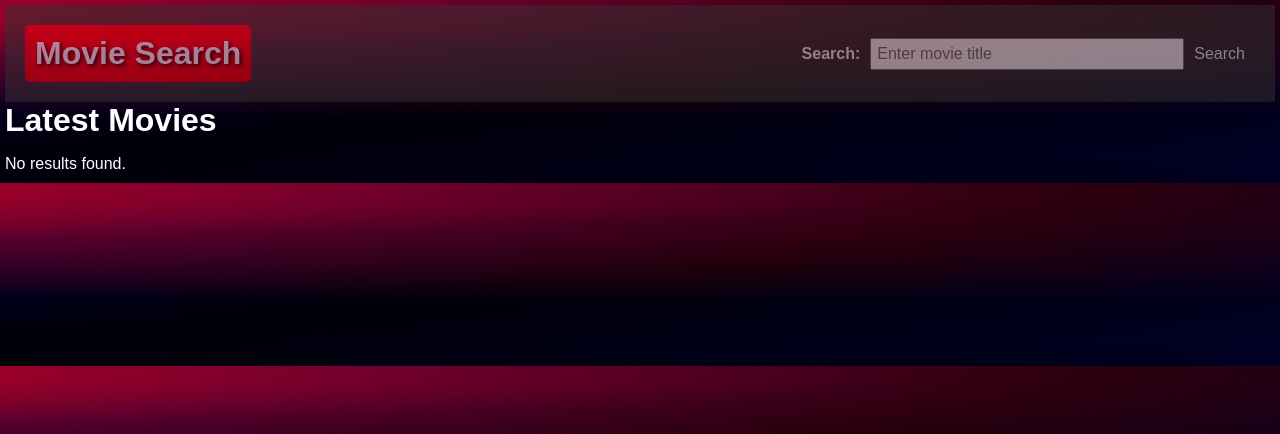
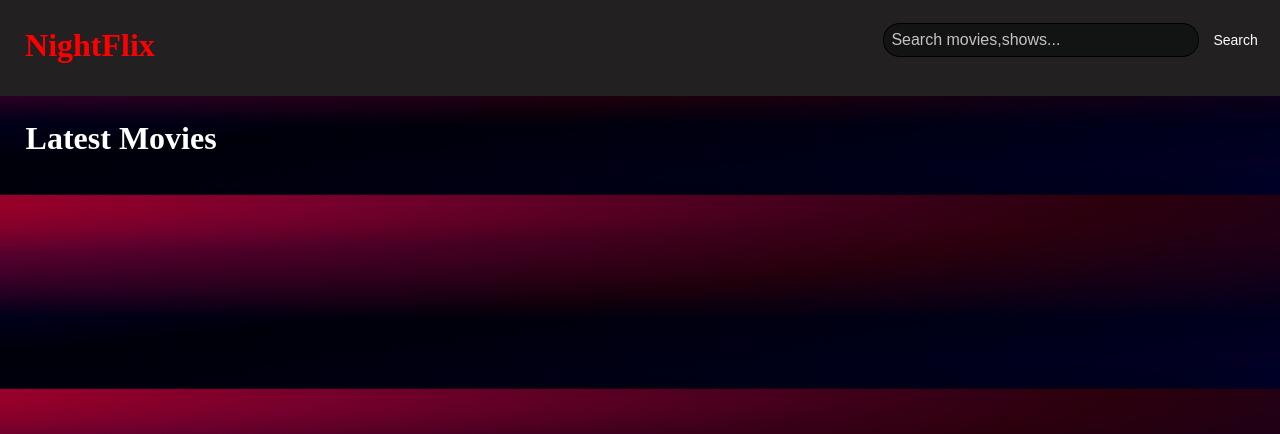
Before and after one commit to meetkool/Nightflix, a Flask app: page / in a window 1280 px wide. Shown: the top 434 px of the page. Run offline with Flask 3, Linux system fonts and the light colour scheme; data that the repository does not hold is empty.

Commit message:
add update css

```diff
--- a/src/web/templates/index.html
+++ b/src/web/templates/index.html
@@ -1,10 +1,9 @@
 <!DOCTYPE html>
 <html>
 <head>
-
-    <title>Movie Search Results</title>
+    <title>NightFlix : Home</title>
     <style>
-       body {
+        body {
     margin: 0%  ;
     background-repeat: no-repeat;
     background-attachment: fixed;
@@ -61,51 +60,59 @@
       background-position: 22% 0%;
     }
   }
-        body {
-            font-family: Arial, sans-serif;
-            margin: 5px;
-            padding: 0;
-        }
-
-        header {
-            opacity: 0.5;
-            background-color: #333;
-            padding: 20px;
-            color: #fff;
-            display: flex;
-            align-items: center;
-        }
 
         h1 {
-            margin: 0;
-            margin-right: auto;
+            /* color: white; */
+            margin-left: 1vw;
         }
 
         form {
-            margin-left: auto;
-            display: flex;
-            align-items: center;
+            margin-left: 55vw;
         }
 
         label {
             font-weight: bold;
-            margin-right: 10px;
-            color: #fff;
         }
 
+        .navbar{
+            height: 10vh;
+            margin: -1rem;
+            padding: 1rem;
+            /* border: solid 1px black; */
+            background-color: rgb(34, 32, 32);
+            display: flex;
+            justify-content: space-around;
+            align-items: center;
+        }
         input[type="text"] {
             width: 300px;
-            padding: 5px;
+            padding: 7px;
             font-size: 16px;
+            background-color: #121313;
+            border-radius: 1rem;
+            color: white;
+            border: 1px solid black;
+            /* overflow: hidden; */
+        }
+
+        ::placeholder{
+            color: rgb(198, 194, 194);
         }
 
         input[type="submit"] {
-            padding: 5px 10px;
-            font-size: 16px;
-            background-color: #333;
+            padding: 7px 10px;
+            font-size: 14px;
+            background-color: rgb(34, 32, 32);
+            /* background-color: black; */
+            border-radius: 1rem;
             color: #fff;
             border: none;
             cursor: pointer;
+        }
+
+        input[type="submit"]:hover{
+            background-color: #121313;
+            transition: 0.2s ease-in;
         }
 
         ul {
@@ -118,59 +125,17 @@
 
         li {
             background-color: #f5f5f5;
-            padding: 20px;
+            padding: 10px;
             border-radius: 5px;
-            transition: transform 0.3s;
-            cursor: pointer;
-            position: relative;
-        }
-
-        li:hover {
-            transform: translateY(-5px);
-        }
-
-        .card-overlay {
-            position: absolute;
-            top: 0;
-            left: 0;
-            width: 100%;
-            height: 100%;
-            background-color: rgba(0, 0, 0, 0.7);
-            display: flex;
-            flex-direction: column;
-            justify-content: center;
-            align-items: center;
-            border-radius: 5px;
-            opacity: 0;
-            transition: opacity 0.3s;
-        }
-
-        li:hover .card-overlay {
-            opacity: 1;
         }
 
         h2 {
-            color: #fff;
+            color: #333;
             margin-top: 0;
         }
 
         p {
-            color: #fff;
-            margin-bottom: 10px;
-        }
-
-        a {
-            color: #fff;
-            text-decoration: none;
-            background-color: red;
-            text-shadow: 2px 2px 4px black;
-            padding: 5px;
-            display: inline-block;
-            border-radius: 5px;
-        }
-
-        a:hover {
-            background-color: #ff3333;
+            color: #777;
         }
 
         img {
@@ -178,36 +143,62 @@
             height: auto;
         }
 
+        a {
+            display: block;
+            margin-top: 10px;
+            color: #333;
+            text-decoration: none;
+        }
+        #latest{
+            margin-top: 40px;
+            margin-left: 2vw;
+            color: white;
+        }
+        #title{
+            color: red;
+        }
+
+        ul li{
+            background-color: #171c1c;
+            /* max-height: 20%; */
+        }
+        ul li a{
+            /* background-color: rgb(225, 71, 71); */
+            color: white;
+            /* width: 40%; */
+            margin:auto;
+
+        }
+        ul li a:hover{
+            transform: scale(1.3);
+            padding: 1rem;
+		background: #232b2b;
+		z-index: 2;
+		box-shadow: 2px 2px 2px #000;
+        transition: 0.3s ease-in-out;
+        }
     </style>
-
 </head>
 <body>
-    <header>
-        <a href="/" style="text-decoration: none; color: inherit; cursor: pointer; padding: 10px;">
-            <h1>Movie Search</h1>
-        </a>
-        <form action="/search" method="get">
-            <label for="search">Search:</label>
-            <input type="text" id="search" name="title" placeholder="Enter movie title" required>
-            <input type="submit" value="Search">
-        </form>
-    </header>
-    <h1 style="color: white;">Latest Movies </h1>
-    {% if movies %}
+    <div class="navbar">
+        <a href="/" style="text-decoration: none; cursor: pointer;"><h1 id="title">NightFlix</h1></a>
+    <form action="/search" method="get">
+        <!-- <label for="search">Search:</label> -->
+        <input type="text" id="search" name="title" placeholder="Search movies,shows..." required>
+        <input type="submit" value="Search">
+    </form>
+    </div>
+
+
+    <h1 id="latest">Latest Movies</h1>
     <ul>
         {% for movie in movies %}
         <li>
-            <div class="card-overlay">
-                <h2>{{ movie.title }}</h2>
-                <p>Year: {{ movie.year }}</p>
-                <a href="/movie/{{ movie.imdb }}" target="_blank">Watch on VidSrc</a>
-            </div>
-            <img src="{{ movie.poster }}" alt="{{ movie.title }} poster">
+
+            <a href="/movie/{{ movie.imdb }}" target="_blank"><h2 style="color:white">{{ movie.title }}</h2>
+                <p>{{ movie.year }}</p><img src="{{ movie.poster }}" alt="{{ movie.title }} poster"></a>
         </li>
         {% endfor %}
     </ul>
-    {% else %}
-    <p>No results found.</p>
-    {% endif %}
 </body>
 </html>
```
Also changed, not shown: src/web/templates/movie.html (+90 -97 lines), src/web/templates/search.html (+77 -138 lines), src/web/templates/style.css (deleted, +0 -57 lines), 2 other files.
